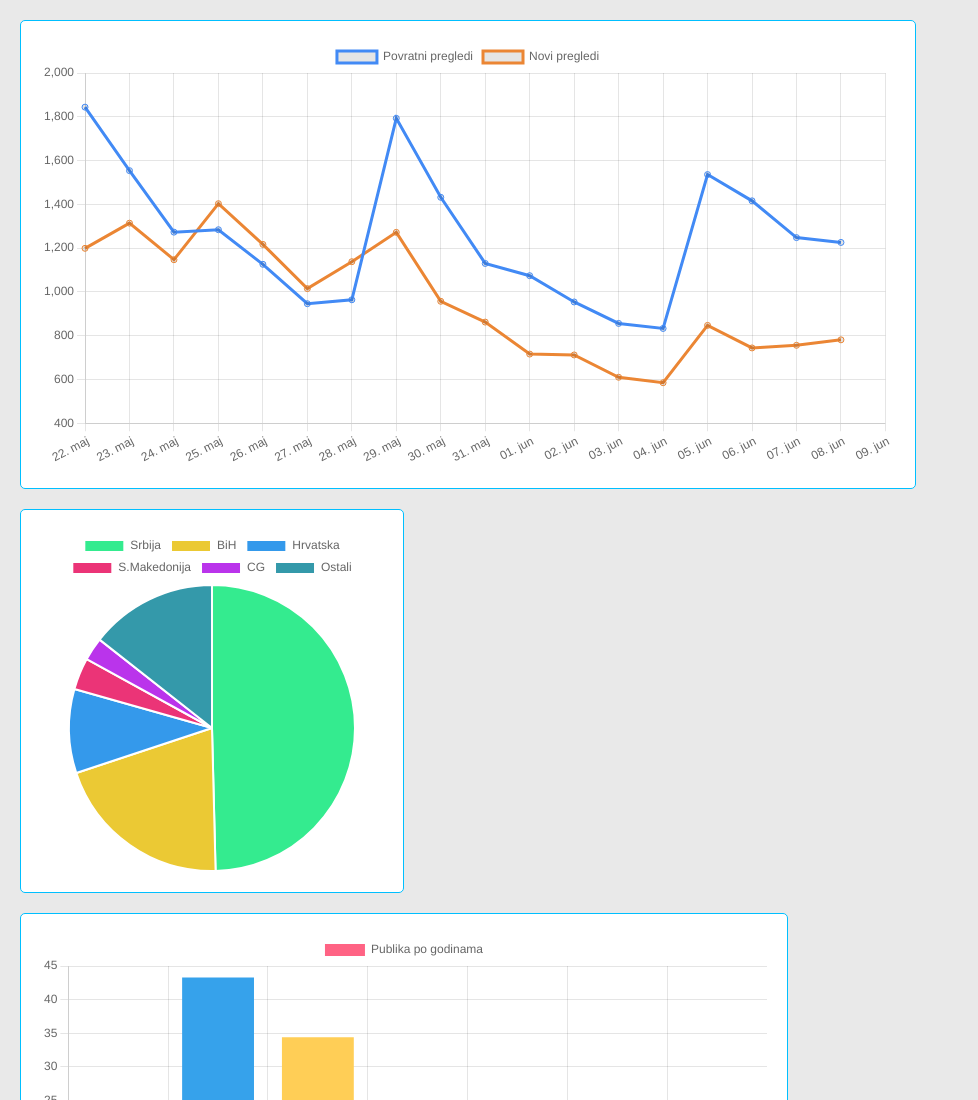
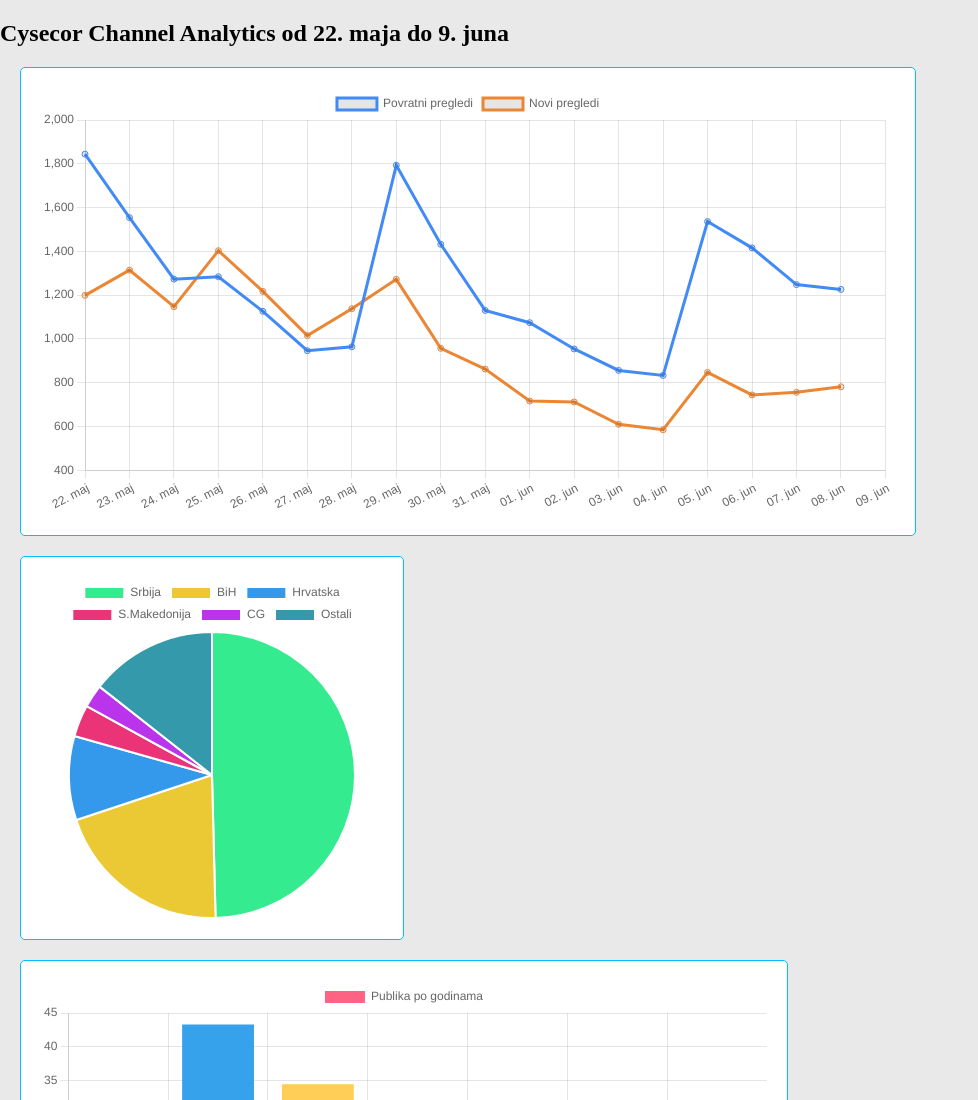
Before and after one commit to nstVanja/Cysecor-JS, a browser extension: page Interaktivni Chart Class/index.html in a window 1280 px wide. Shown: the top 1100 px of the page, without its empty margins (0-978 px from the left). Drawn offline with nearby package versions, Linux system fonts and the light colour scheme.

Commit message:
Update index.html

```diff
--- a/Interaktivni Chart Class/index.html
+++ b/Interaktivni Chart Class/index.html
@@ -13,6 +13,9 @@
 </head>
 
 <body>
+
+  <h2>Cysecor Channel Analytics od 22. maja do 9. juna</h2>
+
   <div class="chart-wrapper">
 
     <div class="line_size">
```
